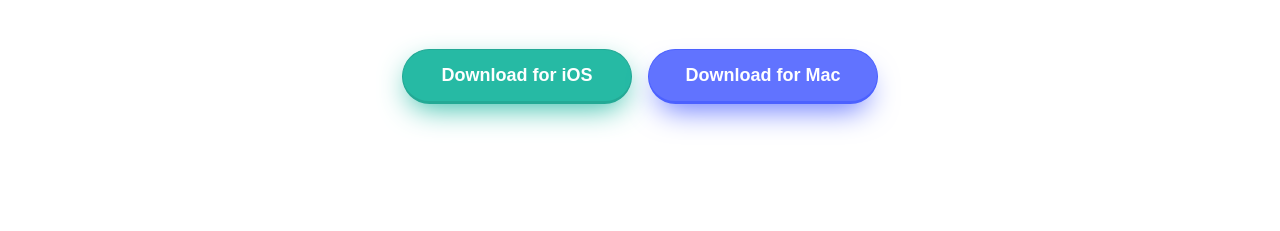
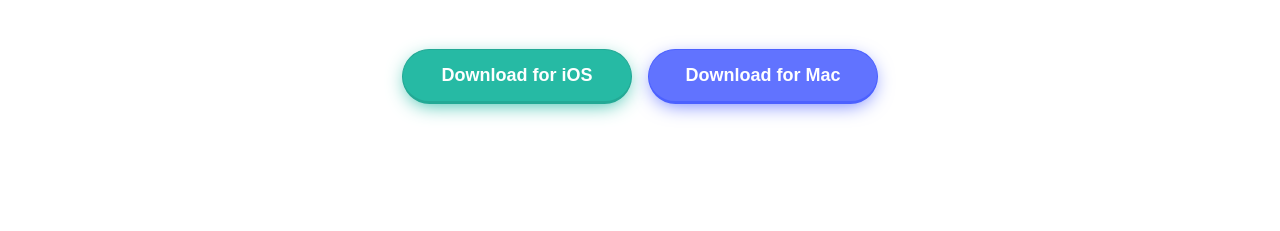
Before and after one commit to warz66/FMentor-ClipboardLandingPage, a plain HTML site: page index.html in a window 1280 px wide. Shown: the part 442-673 px from the top of the page. Drawn offline with Linux system fonts and the light colour scheme; a web font is replaced by a local one.

Commit message:
8th commit

```diff
--- a/style/style.css
+++ b/style/style.css
@@ -80,12 +80,12 @@ section h3 {
     background-color:hsl(171, 66%, 44%);
     margin-bottom: 24px;
     border-color:hsl(171, 66%, 40%);
-    box-shadow: 0px 10px 30px -7px hsla(171, 66%, 44%);
+    box-shadow: 0px 5px 20px -5px hsla(171, 66%, 44%);
 }
 .div-button button:last-of-type {
     background-color:hsl(233, 100%, 69%);
     border-color: hsl(233, 100%, 65%);
-    box-shadow: 0px 15px 30px -10px hsl(233, 100%, 69%);
+    box-shadow: 0px 5px 20px -5px hsl(233, 100%, 69%);
 }
 
 #snippets h2 + p {
```
